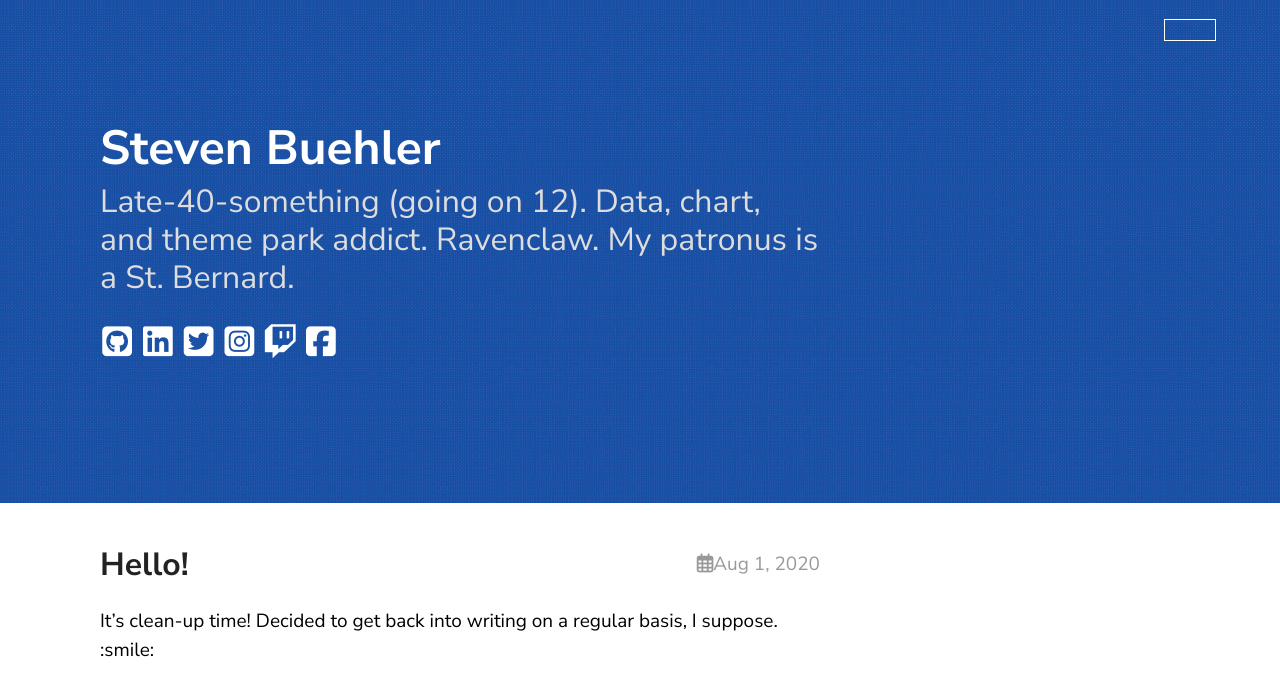
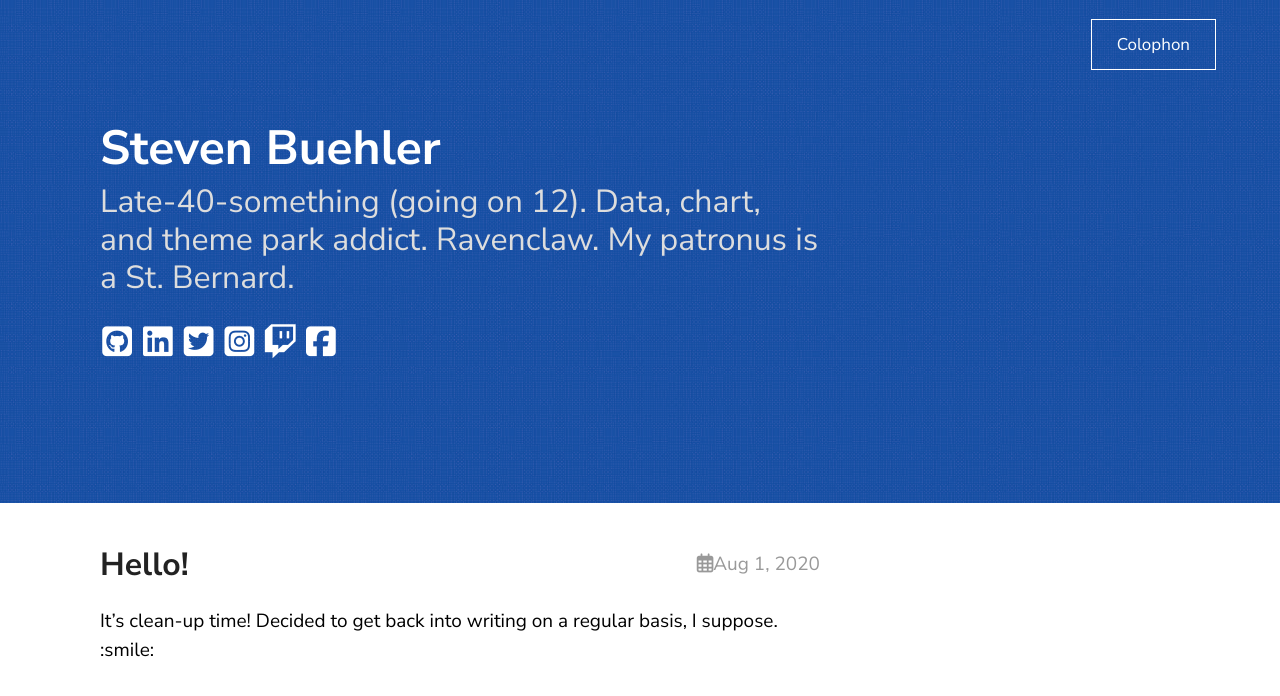
Before and after one commit to stevenbuehler/stevenbuehler.github.io, a Jekyll site: the page built from index.md, in a window 1280 px wide. Shown: the top 696 px of the page. Built offline with Jekyll 4.4.1, drawn with Linux system fonts in a browser that asks for light colours; nearby versions of some CDN libraries.

Commit message:
More configs.

```diff
--- a/Gemfile
+++ b/Gemfile
@@ -2,3 +2,4 @@
 
 source "https://rubygems.org"
 gemspec
+gem "texture"
--- a/_config.yml
+++ b/_config.yml
@@ -20,10 +20,9 @@ texture:
   showNav: true
   showPicker: false
   navigation:
-    link:
-      title: "Colophon"
-      url: "https://stevenbuehler.github.io/colophon"
-
+    - title: "Colophon"
+      url: "/colophon"
+  disqus_shortname: steven-w-buehler
   # generate social links in footer
   social_links:
     twitter: alive_awakened
@@ -40,7 +39,7 @@ texture:
 # - colophon.md
 
 # Build settings
-# theme: texture
+theme: texture
 
 plugins:
   - jekyll-seo-tag
```
